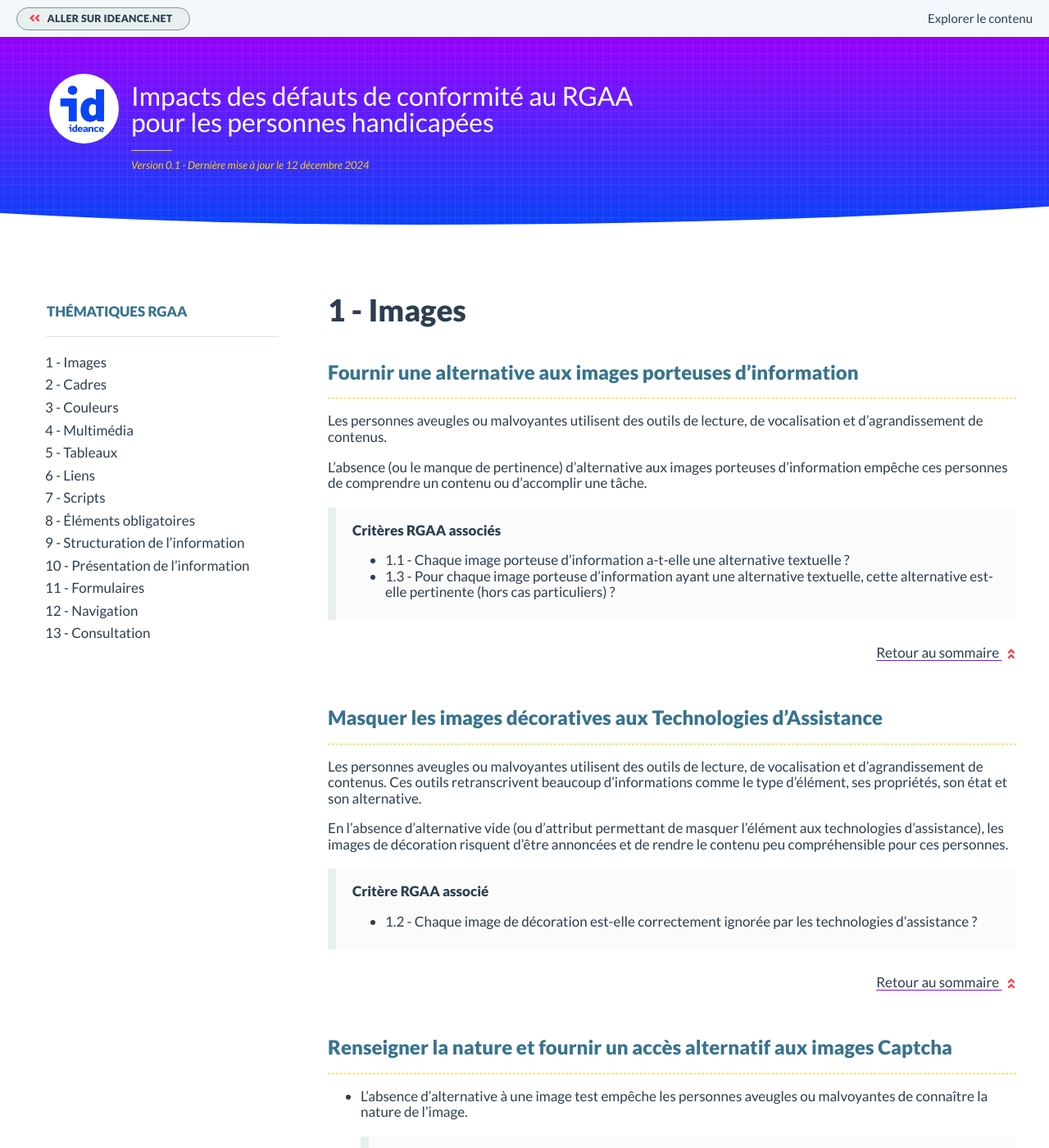
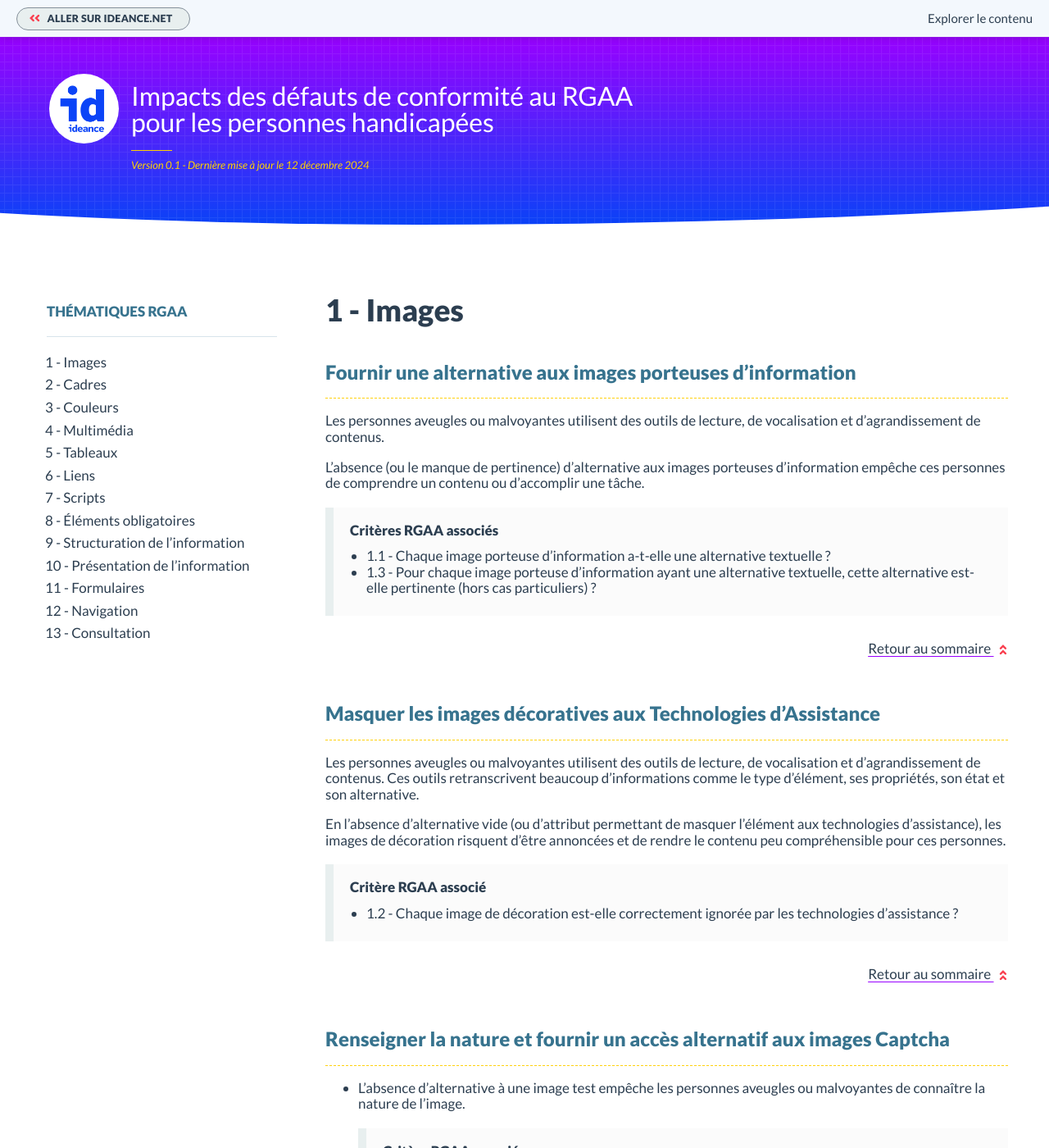
Before and after one commit to ideance-a11y/rgaa4-impacts-utilisateurs, a Jekyll site: the page built from index.html, in a window 1280 px wide and 1400 px high. Shown: the whole window at 82% size. Built offline with Jekyll 4.4.1, drawn with Linux system fonts in a browser that asks for light colours; some web fonts are replaced.

Commit message:
Ajout d'espace sur tablette

```diff
--- a/_sass/components/_contents.scss
+++ b/_sass/components/_contents.scss
@@ -47,13 +47,19 @@
 
 .chapo {
     margin: 2rem 0 3rem;
-    padding: .1rem 2rem .7rem;
+    padding: .1rem 2rem 2.4rem;
     background: #fbfbfb;
     border-left: 1rem solid #e8efef;
 
+    p {
+        margin-bottom: 1.2rem;
+    }
+
     ul {
-        margin-bottom: 1.7rem;
+        margin: 1.2rem 0 0;
+        padding-left: 2rem;
     }
+
     [id^='criteria-'] {
         font-weight: bold;
     }
--- a/_sass/layout/_layout.scss
+++ b/_sass/layout/_layout.scss
@@ -9,6 +9,7 @@
     flex-direction: column;
     @include for-tablet {
         margin: 0 auto;
+        padding-right: 1rem;
         gap: 5%;
         flex-direction: row;
     }
```
